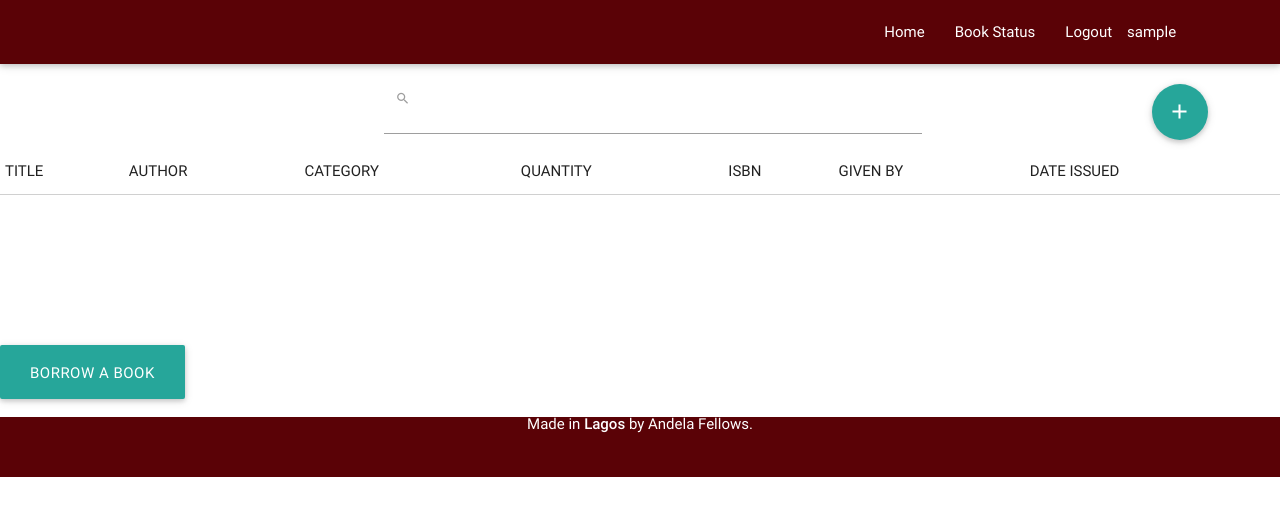
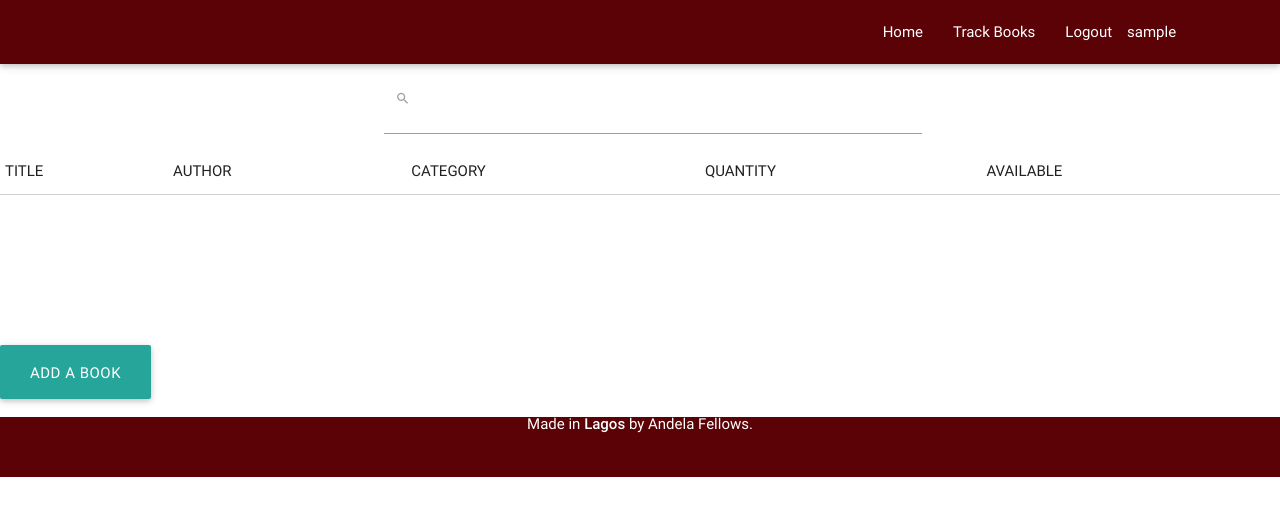
Before and after one commit to andela-gokerayi/Library-app, a Django app: page /home/ in a window 1280 px wide. Shown: the top 516 px of the page. Run offline with Django 3.2, Linux system fonts and the light colour scheme; the visitor is signed in with stand-in values (Sample User, id 1); data that the repository does not hold is empty; parts of the project's set-up code (start-up, migrations or seed data) failed here and were passed over; some libraries are stand-ins or nearby versions.

Commit message:
Made various changes

```diff
--- a/library/urls.py
+++ b/library/urls.py
@@ -12,14 +12,15 @@ from apps.libraryuser.models import Fellow
 
 urlpatterns = patterns ('',
     url(r'^$', HomeView.as_view(), name='home'),
+    url(r'^detail/(?P<pk>[-_\w]+)', BookDetailView.as_view(), name='book-detail'),
     url(r'^home/', BookIndexListView.as_view(), name='book-index'),
     url(r'^admin/', include(admin.site.urls)),
     url(r'^auth-user/$', auth_view, name='auth-user'),
     url(r'^login/$', login, name='login'),
     url(r'^logout/$', logout, name='logout'),
+    url(r'^book-status/$', BookListView.as_view(), name='book-list'),
     url(r'^add-book/$', login_required(get_book), name='add-book'),
-    url(r'^book-status/$', BookListView.as_view(), name='book-list'),
-    url(r'^book-lend/(?P<pk>\d+)/$', BookDetailView.as_view(), name='book-detail'),
+    url(r'^edit-book/(?P<id>\d+)/$', login_required(get_book), name='bookedit-'),
     url(r'^borrow/$', borrow_book, name='borrow-book'),
     # url(r'^accounts/register/$', register_user),
 )
--- a/static/styles/style.css
+++ b/static/styles/style.css
@@ -60,6 +60,31 @@ h4 {
   max-height: 100%;
 }
 
+.book-detail {
+  margin-left: 25% !important;
+  line-height: 25px;
+}
+
+h1 {
+  text-align: center;
+  margin-left: 100px !important;
+}
+
+.card-title {
+  font-weight: 400 !important;
+  font-size: 30px !important;
+  color: red;
+}
+
+p {
+  /*line-height: 1.5rem;*/
+  padding: 5px;
+}
+
+.links {
+  margin-left: 140px;
+}
+
 .card-content {
   margin-right: 150px;
 }
@@ -72,6 +97,7 @@ h4 {
   width:100%;
   height:60px;
   position:relative;
+  /*margin-top: 70px;*/
   bottom:0;
   left:0;
   background-color: #5A0206;
--- a/templates/base.html
+++ b/templates/base.html
@@ -22,9 +22,9 @@
             <div class="container">
                 <div class="wrapper">
                     <ul>
-                        <li><a href="{% url 'book-index' %}">Home</a></li>
                         {% if request.user.is_authenticated %}
-                            <li><a href="{% url 'book-list' %}">Book Status</a></li>
+                            <li><a href="{% url 'book-index' %}">Home</a></li>
+                            <li><a href="{% url 'book-list' %}">Track Books</a></li>
                             <li><a href="{% url 'logout' %}">Logout</a></li>
                             <li>{{request.user.username}}</li>
 
@@ -38,13 +38,13 @@
         </nav>
     </header>
 
+
     {% block img %}
         <img class = "image" src="{% static 'images/book2.jpg' %}">
     {% endblock %}
 
     {% block side %}
     {% endblock %}
-
     {% block content %}
     {% endblock %}
 
--- a/templates/book/book_list.html
+++ b/templates/book/book_list.html
@@ -12,7 +12,7 @@
         </form>
     </div>
 {% block content %}
-    <a class="btn-floating btn-large waves-effect waves-light #26a69a add btn tooltipped" data-position="left" data-delay="50" data-tooltip="Add a Book" href="{% url 'add-book' %}"><i class="mdi-content-add"></i></a>
+    <!--<a class="btn-floating btn-large waves-effect waves-light #26a69a add btn tooltipped" data-position="left" data-delay="50" data-tooltip="Add a Book" href="{% url 'add-book' %}"><i class="mdi-content-add"></i></a>-->
     <div class="search-box">
         <form>
             <div class="input-field">
@@ -30,24 +30,21 @@
                 <th>AUTHOR</th>
                 <th>CATEGORY</th>
                 <th>QUANTITY</th>
-                <th>ISBN</th>
-                <th>GIVEN BY</th>
-                <th>DATE ISSUED</th>
+                <th>AVAILABLE</th>
             </thead>
             <tbody>
                 {% for book in object_list %}
                     <tr class='list'>
-                        <td><p class="truncate">{{book.title}}</p></td>
+                        <td><a href="/detail/{{book.id}}"><p class="truncate">{{book.title}}</p></a></td>
                         <td>{{book.author}}</td>
                         <td>{{book.category}}</td>
                         <td>{{book.quantity}}</td>
-                        <td>{{book.isbn_number}}</td>
-                        <td>{{book.source}}</td>
-                        <td>{{book.date_recieved}}</td>
+                        <td>{{book.num_book_available}}</td>
+                        <td><a href= "{% url 'borrow-book' %}"><button class="waves-effect waves-light btn-small ">lend</button></a></td>
                     </tr>
                 {% endfor %}
             </tbody>
         </table>
     </div>
-<div><a class="waves-effect waves-light btn-large borrow "  href="{% url 'book-list' %}">Borrow a Book</a></div>
+<div><a class="waves-effect waves-light btn-large borrow btn tooltipped" data-position="right" data-delay="50" data-tooltip="Add a Book"  href="{% url 'add-book' %}">Add a Book</a></div>
 {% endblock content %}
--- a/templates/book_new.html
+++ b/templates/book_new.html
@@ -7,6 +7,7 @@
         <div class="add-form">
           <form class="book-add" method="post">
           {% csrf_token %}
+            <input type="hidden" name="id" value="{{book.id}}" /
             <label for="id_title">Book Title: </label>
             <input id = "id_title" type="text" name="title" value="{{ current_title }}">
             <label for="id_quantity">Book Quantity: </label>
--- a/templates/index.html
+++ b/templates/index.html
@@ -24,3 +24,11 @@
 
     {% endblock content %}
 </div>
+{% block scripts %}
+<script>
+$(document).ready(function() {
+  // the "href" attribute of .modal-trigger must specify the modal ID that wants to be triggered
+  $('.modal-trigger').leanModal();
+});
+</script>
+{% endblock %}
```
Also changed, not shown: templates/book/book_detail.html (+47 -0 lines), templates/borrow_book.html (+10 -2 lines).
